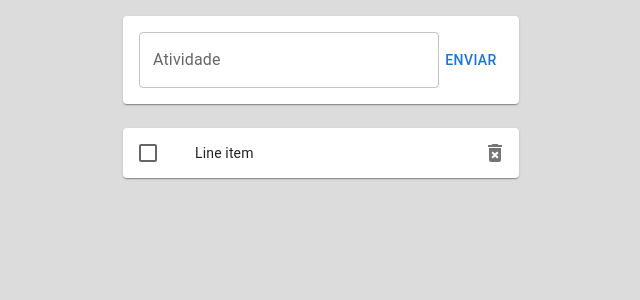
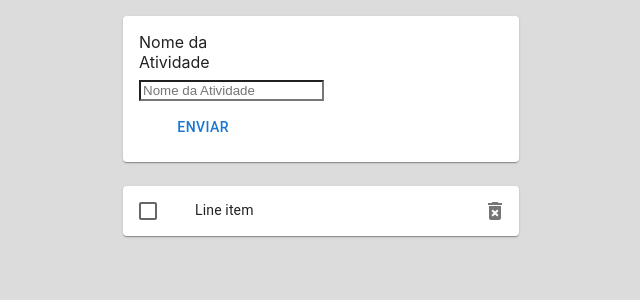
Before and after one commit to mjantunes2/todol, a React (Create React App) app: page / in a window 1280 px wide. Shown: the top 300 px of the page, without its empty margins (319-959 px from the left). Built offline with nearby package versions, Linux system fonts and the light colour scheme.

Commit message:
:sparkles: feat - atividade

```diff
--- a/package.json
+++ b/package.json
@@ -11,6 +11,7 @@
     "@testing-library/jest-dom": "^5.16.4",
     "@testing-library/react": "^13.1.1",
     "@testing-library/user-event": "^13.5.0",
+    "axios": "^0.27.2",
     "framer-motion": "^5.6.0",
     "react": "^18.1.0",
     "react-dom": "^18.1.0",
--- a/src/components/Form.jsx
+++ b/src/components/Form.jsx
@@ -1,15 +1,51 @@
-import React from "react";
+import { Box, Heading, Input, Wrap, WrapItem } from "@chakra-ui/react";
+import React, { useState } from "react";
 import { TextField, Button, Paper } from "@mui/material";
+import axios from "axios";
 
 const Form = () => {
+  const [atividade, setAtividade] = useState("");
 
+  function limparCampos() {
+    setAtividade("");
+  }
+
+  async function enviarAtividade() {
+    try {
+      await axios.post(
+        "https://api-to-do-list-test.herokuapp.com/atividade/create",
+        {
+          atividade,
+        }
+      );
+
+      limparCampos();
+
+      alert("Atividade enviada com sucesso");
+    } catch (error) {
+      alert(error);
+    }
+  }
 
   return (
     <Paper style={{ padding: "1em" }}>
-      <div style={{ display: "flex", justifyContent: "center" }}>
-        <TextField id="outlined-basic" label="Atividade" variant="outlined" fullWidth />
-        <Button variant="text">Enviar</Button>
-      </div>
+      <Wrap w="33%" h="" direction="column">
+        <label>Nome da Atividade</label>
+        <WrapItem w="100%">
+          <Input
+            value={atividade}
+            onChange={(event) => {
+              setAtividade(event.target.value);
+            }}
+            bgColor="white"
+            fontWeight="medium"
+            placeholder="Nome da Atividade"
+          />
+        </WrapItem>
+        <Button onClick={enviarAtividade} variant="text">
+          Enviar
+        </Button>
+      </Wrap>
     </Paper>
   );
 };
```
Also changed, not shown: 1 other file (tests, documents, lock files or other folders).
